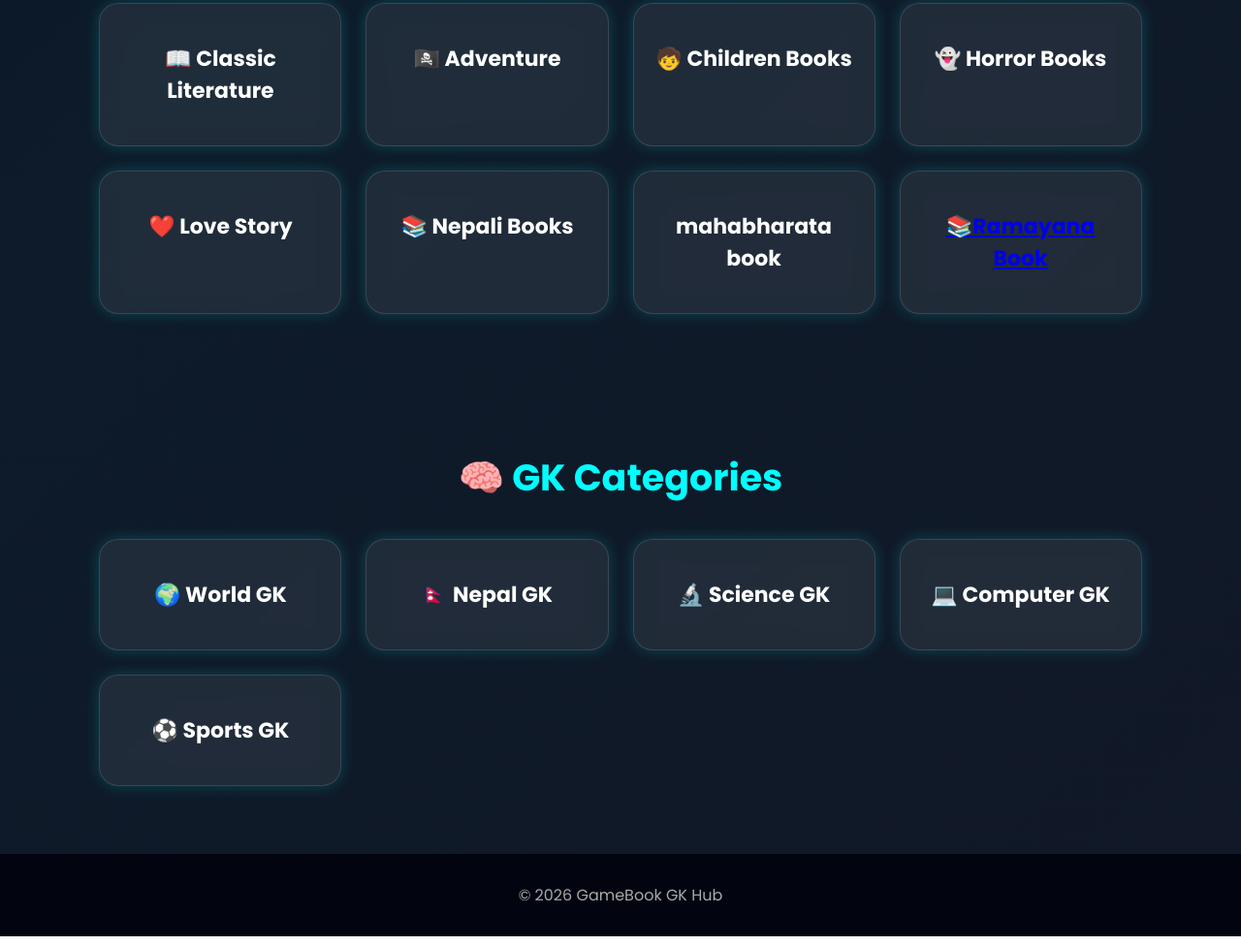
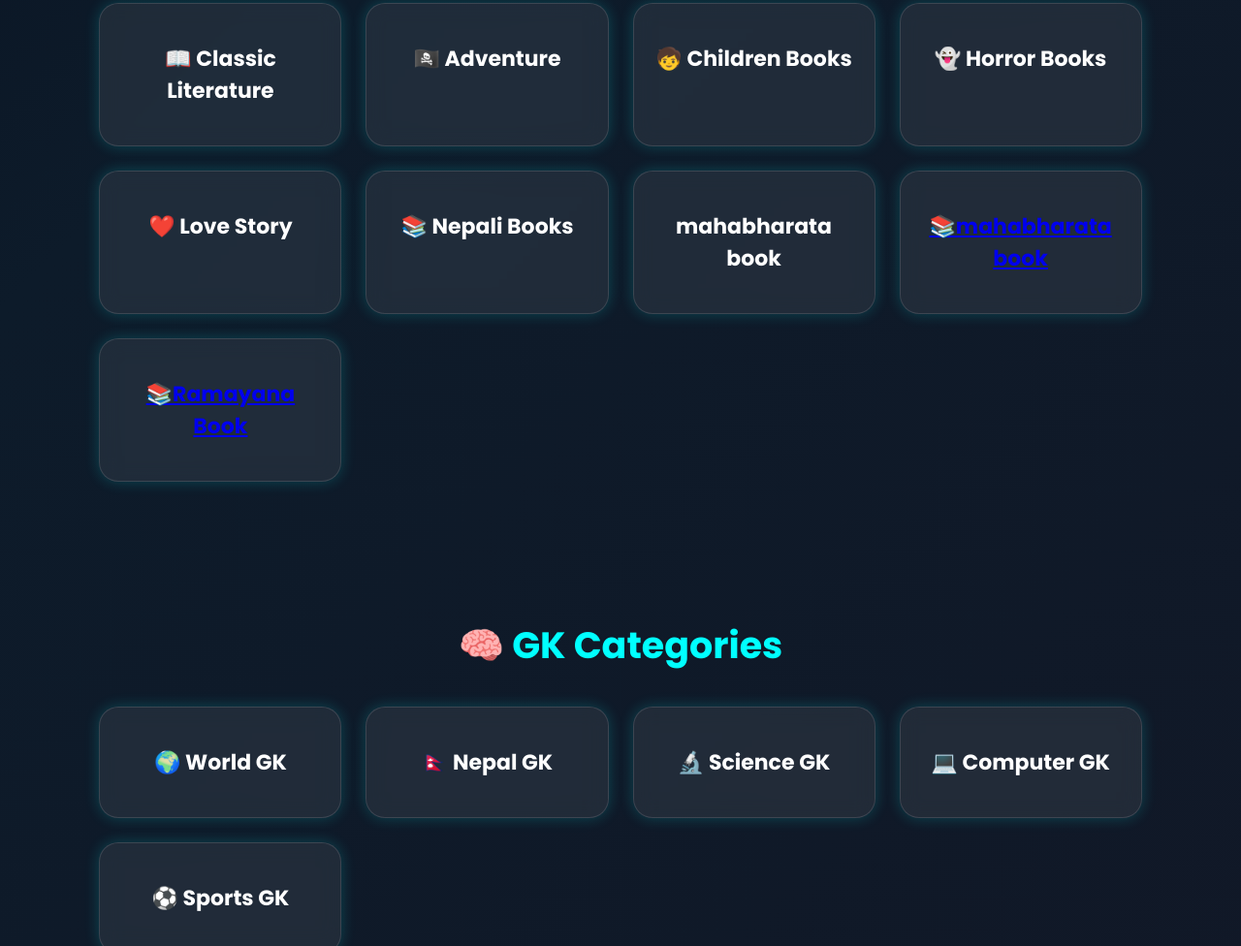
Before and after one commit to roshanjoshi07/Play-Gyan, a plain HTML site: page index.html in a window 1280 px wide. Shown: the part 1774-2750 px from the top of the page at 97% size. Drawn offline with Linux system fonts and the light colour scheme.

Commit message:
Update index.html

```diff
--- a/index.html
+++ b/index.html
@@ -127,6 +127,8 @@ Explore Now
 
 <div class="card">mahabharata book</div>
 
+<a href="mahabharat-book.html"class="card">📚mahabharata book</a>
+
 <a href="books/ramayana.html"class="card">📚Ramayana Book</a>
 
 </div>
```
